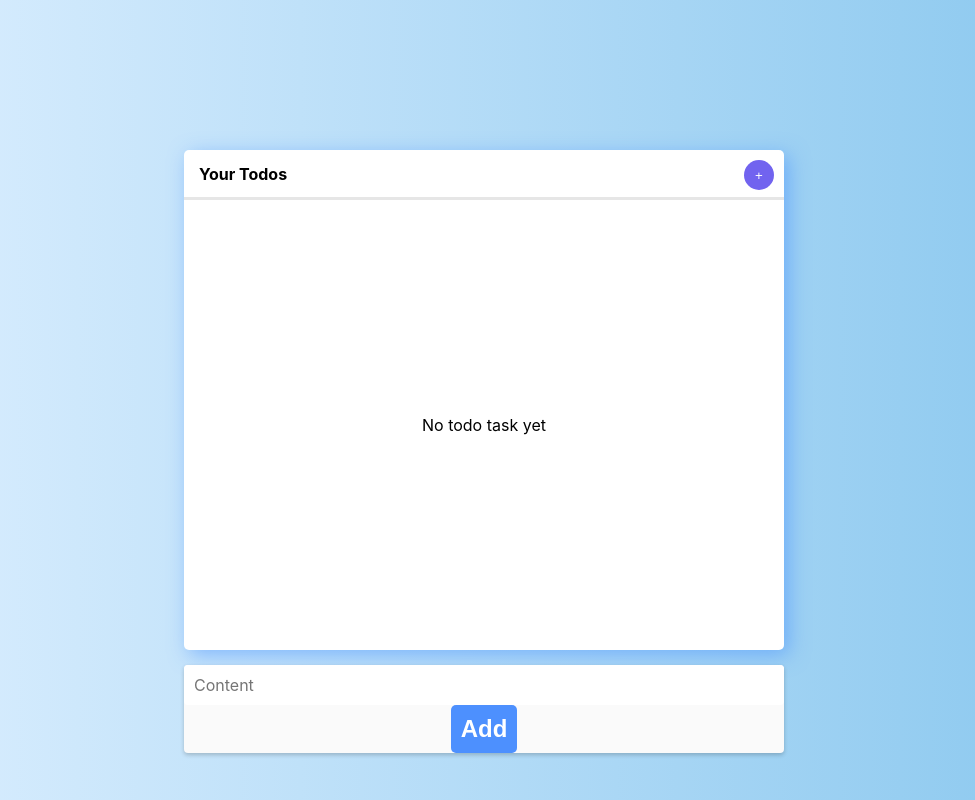
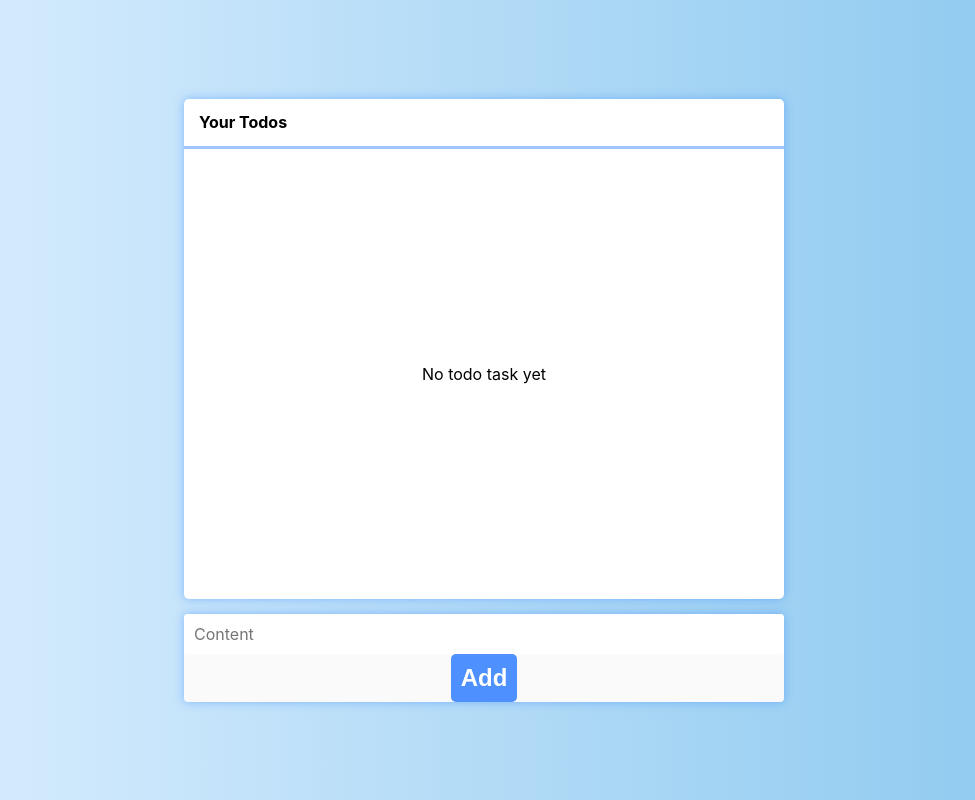
Before and after one commit to paulpark330/react-todo, a React (Create React App) app: page / in a window 1280 px wide. Shown: the whole page, without its empty margins (156-1131 px from the left). Built offline with nearby package versions, Linux system fonts and the light colour scheme.

Commit message:
deploying with firebase

```diff
--- a/src/components/NewTodo/NewTodo.module.scss
+++ b/src/components/NewTodo/NewTodo.module.scss
@@ -1,15 +1,14 @@
-// style for NewTodo component
 .new_todo {
   display: flex;
   flex-direction: column;
   align-items: center;
   justify-content: center;
-  width: 100%;
+  width: 600px;
   padding: 0;
   margin-top: 15px;
   background-color: #fafafa;
   border-radius: 4px;
-  box-shadow: 0 2px 4px rgba(0, 0, 0, 0.2);
+  box-shadow: 0px 0px 10px rgba(63, 140, 255, 0.5);
 }
 .new_todo__input {
   width: 100%;
--- a/src/components/TodoItem/TodoItem.module.scss
+++ b/src/components/TodoItem/TodoItem.module.scss
@@ -8,7 +8,7 @@
   padding: 15px;
   background-color: #fafafa;
   transition: 0.2s ease-in-out;
-  border-bottom: 2px solid #e6e6e6;
+  border-bottom: 2px solid rgba(63, 140, 255, 0.5);
   &.complete {
     background-color: #c2fad2;
   }
--- a/src/components/Todos/Todos.module.scss
+++ b/src/components/Todos/Todos.module.scss
@@ -2,11 +2,11 @@
 
 .todos_container {
   border-radius: 5px;
-  box-shadow: 5px 5px 20px rgba(63, 140, 255, 0.5);
+  box-shadow: 0px 0px 10px rgba(63, 140, 255, 0.5);
   background-color: white;
   width: 600px;
-  height: 500px;
-  // overflow-y: auto;
+  // height: 500px;
+
 }
 
 .todos_header {
@@ -15,31 +15,10 @@
   position: relative;
   width: 100%;
   height: 50px;
-  border-bottom: 3px solid #e6e6e6;
+  border-bottom: 3px solid rgba(63, 140, 255, 0.5);
 }
 
-.todos_button {
-  position: absolute;
-  top: 10px;
-  right: 10px;
-  width: 30px;
-  height: 30px;
-  background-color: rgb(113, 99, 239);
-  color: white;
-  border-radius: 50%;
-  border: none;
-  cursor: pointer;
-  user-select: none;
-}
-
-// create hover styling for todos_button
-.todos_button:hover {
-  box-shadow: 5px 5px 20px rgba(63, 140, 255, 0.8);
-}
-
-
 .todos_main {
-  // @include flex(flex, column, center, flex-start);
   overflow-y: scroll;
   width: 100%;
   height: 450px;
--- a/src/components/Todos/Todos.tsx
+++ b/src/components/Todos/Todos.tsx
@@ -7,15 +7,13 @@ import NewTodo from "../NewTodo/NewTodo";
 import { useAppSelector } from "../../hooks/hooks";
 
 const Todos: React.FC = () => {
-
   const todos = useAppSelector((state) => state.todos);
-
 
   let todoList;
 
   if (!todos.items || todos.items.length === 0) {
     todoList = (
-      <div className={styles.todos_empty} >
+      <div className={styles.todos_empty}>
         <p>No todo task yet</p>
       </div>
     );
@@ -26,16 +24,15 @@ const Todos: React.FC = () => {
   }
 
   return (
-    <div className={styles.todos_container}>
-      <div className={styles.todos_header}>
-        <h1>Your Todos</h1>
-        <button className={styles.todos_button} >
-          +
-        </button>
+    <>
+      <div className={styles.todos_container}>
+        <div className={styles.todos_header}>
+          <h1>Your Todos</h1>
+        </div>
+        <div className={styles.todos_main}>{todoList}</div>
       </div>
-      <div className={styles.todos_main}>{todoList}</div>
       <NewTodo />
-    </div>
+    </>
   );
 };
 
```
Also changed, not shown: firebase.json (added), 36 other files (tests, documents, lock files or other folders).
